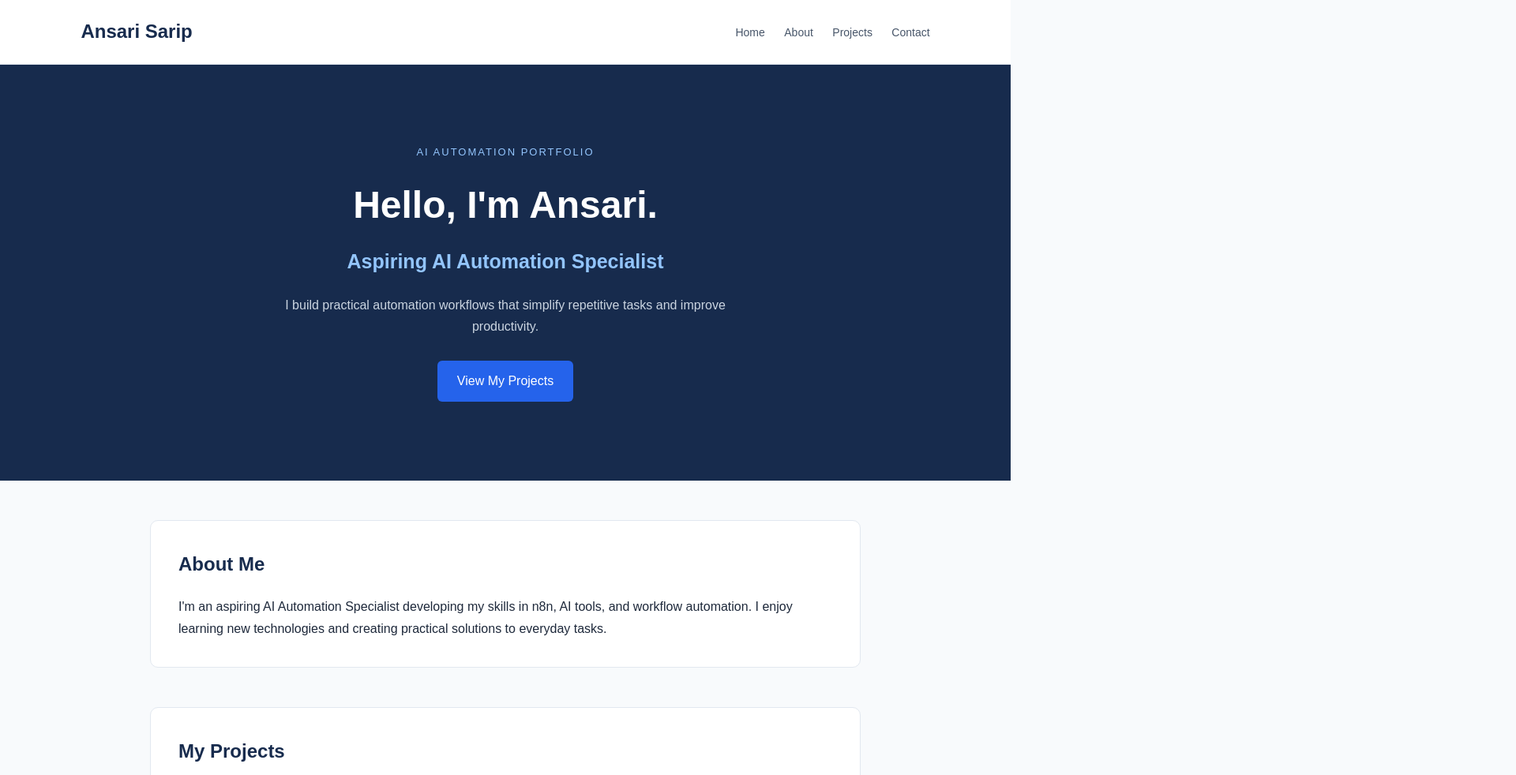
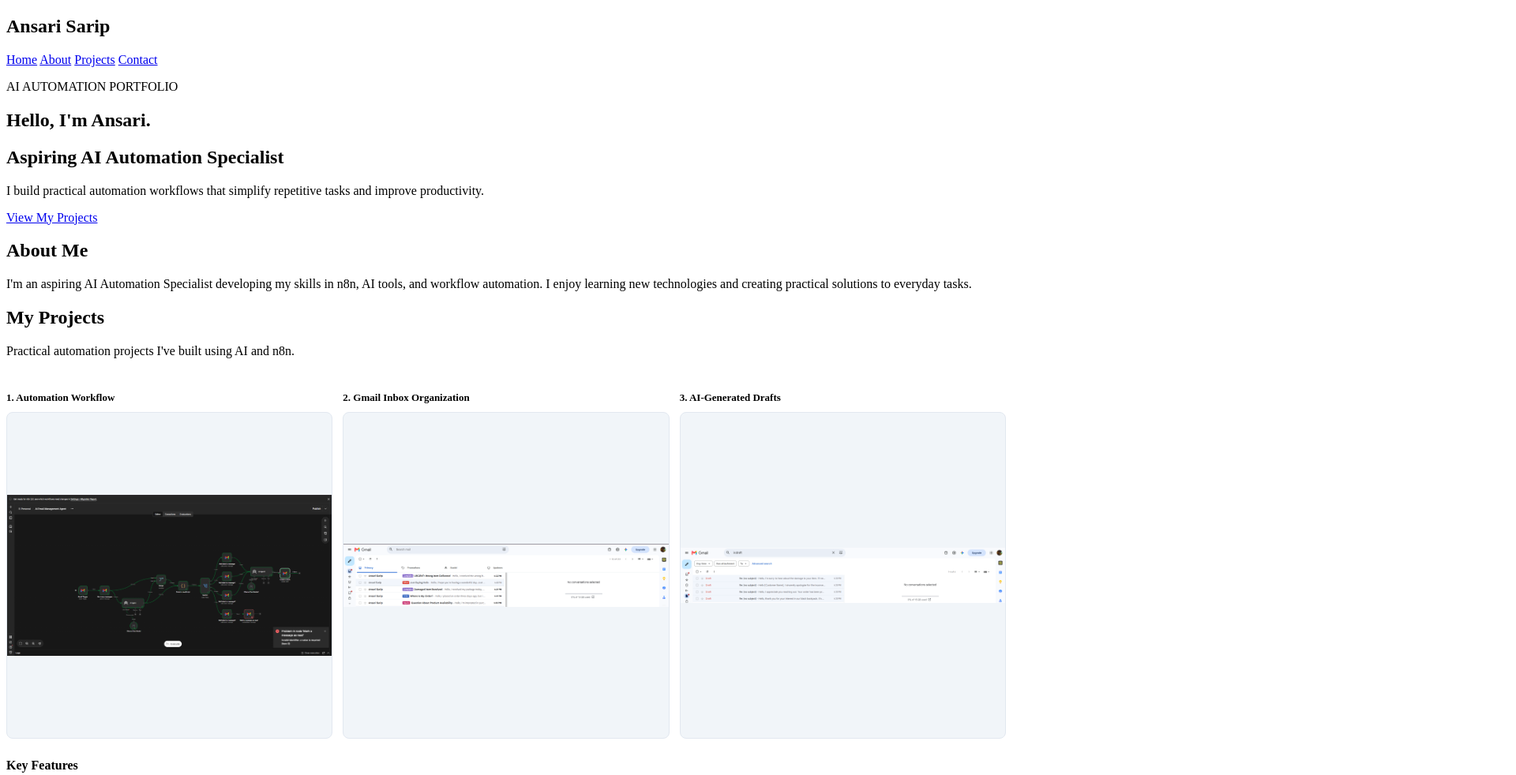
Before and after one commit to AnsariAIAutomation/Portfolio.github.io, a plain HTML site: page index.html in a window 1280 px wide. Shown: the top 982 px of the page at 79% size, 1920 px wide, since content can reach past the window. Drawn offline with Linux system fonts and the light colour scheme.

Commit message:
Update style.css

```diff
--- a/style.css
+++ b/style.css
@@ -1,138 +1,3 @@
-
-/* GENERAL */
-* {
-    margin: 0;
-    padding: 0;
-    box-sizing: border-box;
-    scroll-behavior: smooth;
-}
-
-body {
-    font-family: Arial, sans-serif;
-    background: #f8fafc;
-    color: #1e293b;
-    line-height: 1.7;
-}
-
-/* NAVIGATION */
-.navbar {
-    display: flex;
-    justify-content: space-between;
-    align-items: center;
-    padding: 20px 8%;
-    background: #ffffff;
-    border-bottom: 1px solid #e2e8f0;
-}
-
-.navbar h2 {
-    color: #172b4d;
-}
-
-.navbar a {
-    text-decoration: none;
-    color: #475569;
-    margin-left: 20px;
-    font-size: 14px;
-}
-
-.navbar a:hover {
-    color: #2563eb;
-}
-
-/* HERO */
-.hero {
-    background: #172b4d;
-    color: white;
-    text-align: center;
-    padding: 100px 20px;
-}
-
-.tag {
-    color: #93c5fd;
-    font-size: 13px;
-    letter-spacing: 2px;
-    margin-bottom: 15px;
-}
-
-.hero h1 {
-    font-size: 48px;
-    margin-bottom: 10px;
-}
-
-.hero h2 {
-    color: #93c5fd;
-    font-size: 25px;
-    margin-bottom: 20px;
-}
-
-.hero p:not(.tag) {
-    max-width: 600px;
-    margin: 0 auto 30px;
-    color: #cbd5e1;
-}
-
-.button {
-    display: inline-block;
-    background: #2563eb;
-    color: white;
-    padding: 12px 25px;
-    border-radius: 6px;
-    text-decoration: none;
-}
-
-.button:hover {
-    background: #1d4ed8;
-}
-
-/* CONTENT SECTIONS */
-.section {
-    max-width: 900px;
-    margin: 50px auto;
-    padding: 35px;
-    background: white;
-    border: 1px solid #e2e8f0;
-    border-radius: 10px;
-}
-
-.section h2 {
-    color: #172b4d;
-    margin-bottom: 20px;
-}
-
-/* PROJECT CARDS */
-.project {
-    padding: 22px;
-    margin-top: 20px;
-    border: 1px solid #e2e8f0;
-    border-radius: 8px;
-}
-
-.project h3 {
-    color: #172b4d;
-    margin-bottom: 10px;
-}
-
-.project span {
-    display: inline-block;
-    margin-top: 12px;
-    color: #2563eb;
-    font-size: 13px;
-}
-
-.status {
-    color: #b45309;
-    font-size: 13px;
-    margin-top: 8px;
-}
-
-/* FOOTER */
-footer {
-    text-align: center;
-    padding: 25px;
-    background: #172b4d;
-    color: #cbd5e1;
-    font-size: 13px;
-}
 
 /* MOBILE RESPONSIVE */
 @media (max-width: 600px) {
@@ -157,4 +22,35 @@ footer {
         margin: 25px 15px;
         padding: 25px;
     }
+
+    .project-gallery {
+        grid-template-columns: 1fr;
+    }
 }
+
+/* PROJECT IMAGE GALLERY */
+.project-gallery {
+    display: grid;
+    grid-template-columns: repeat(3, minmax(0, 1fr));
+    gap: 15px;
+    margin: 25px 0;
+}
+
+.gallery-item {
+    min-width: 0;
+}
+
+.gallery-item h4 {
+    font-size: 13px;
+    margin-bottom: 10px;
+}
+
+.gallery-item img {
+    display: block;
+    width: 100%;
+    aspect-ratio: 1 / 1;
+    object-fit: contain;
+    background: #f1f5f9;
+    border: 1px solid #e2e8f0;
+    border-radius: 8px;
+}
```
